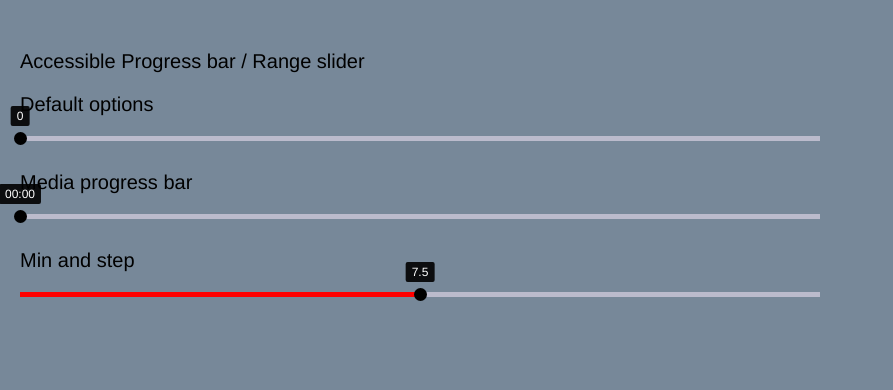
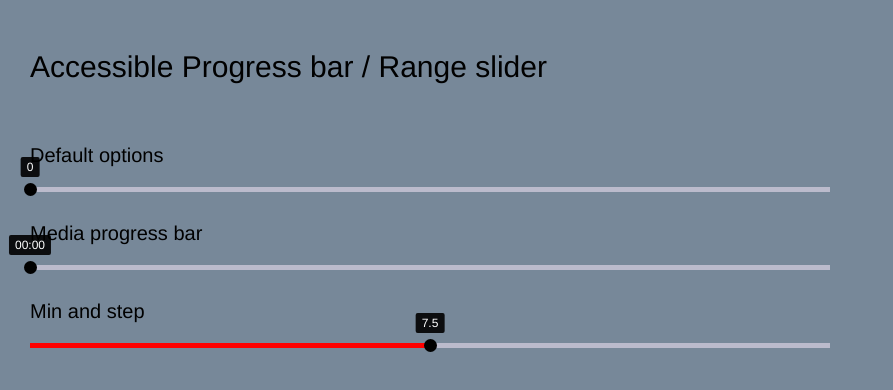
Before and after one commit to Stanko/aria-progress-range-slider, a website built with Parcel: page index.html in a window 1280 px wide. Shown: the whole page, without its empty margins (0-893 px from the left). Built offline with nearby package versions, Linux system fonts and the light colour scheme.

Commit message:
Docs updated

```diff
--- a/src/demo.scss
+++ b/src/demo.scss
@@ -5,19 +5,21 @@
 }
 
 body {
-  margin: 50px 20px;
+  margin: 50px 30px;
   font-family: Helvetica, Arial, sans-serif;
   max-width: 800px;
   font-size: 16px;
   background: #789;
 }
 
-h1, h2 {
+h1 {
+  font-size: 30px;
+  font-weight: normal;
+  margin: 1em 0 2em;
+}
+
+h2 {
   font-size: 20px;
   font-weight: normal;
   margin: 1em 0 0.5em;
 }
-
-h2 {
-  font-size: 20px;
-}
```
Also changed, not shown: docs/index.html (+1 -1 lines), 4 other files.
